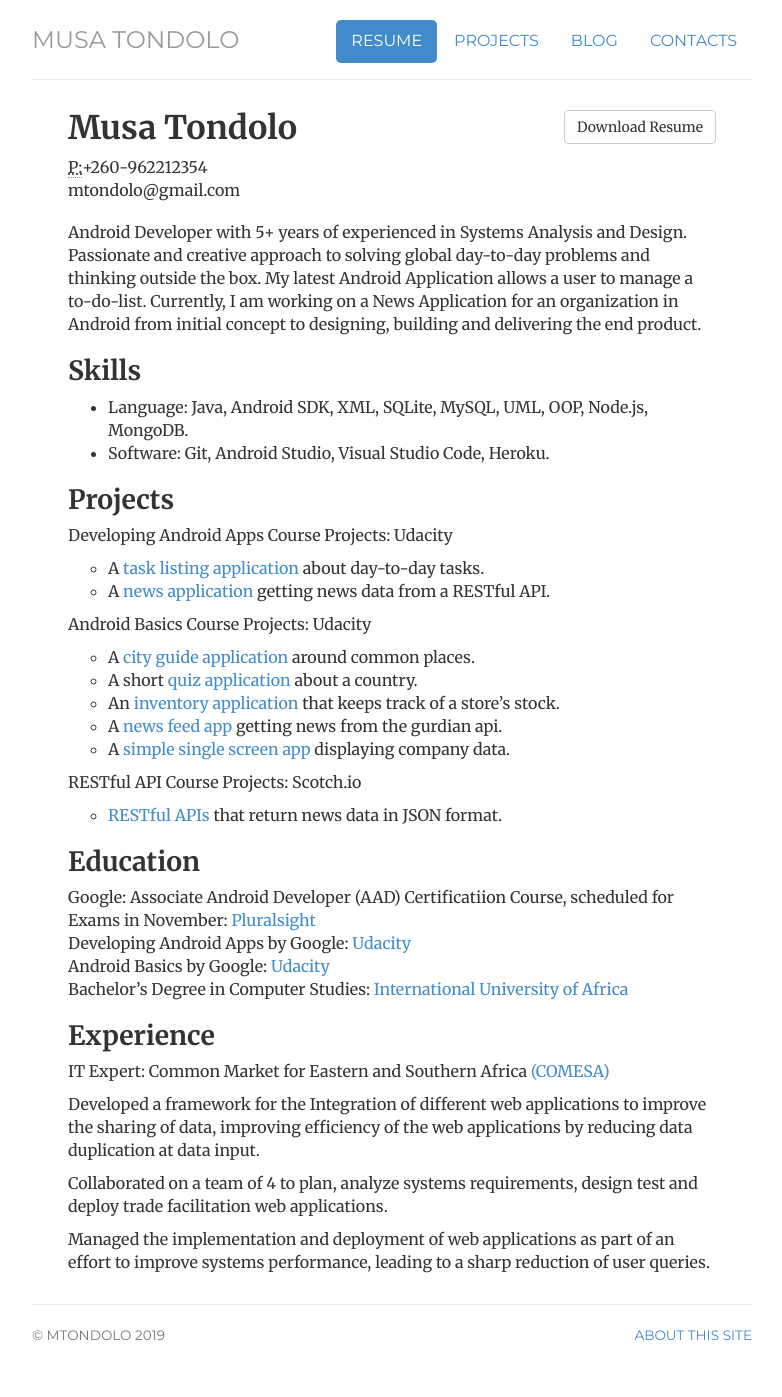
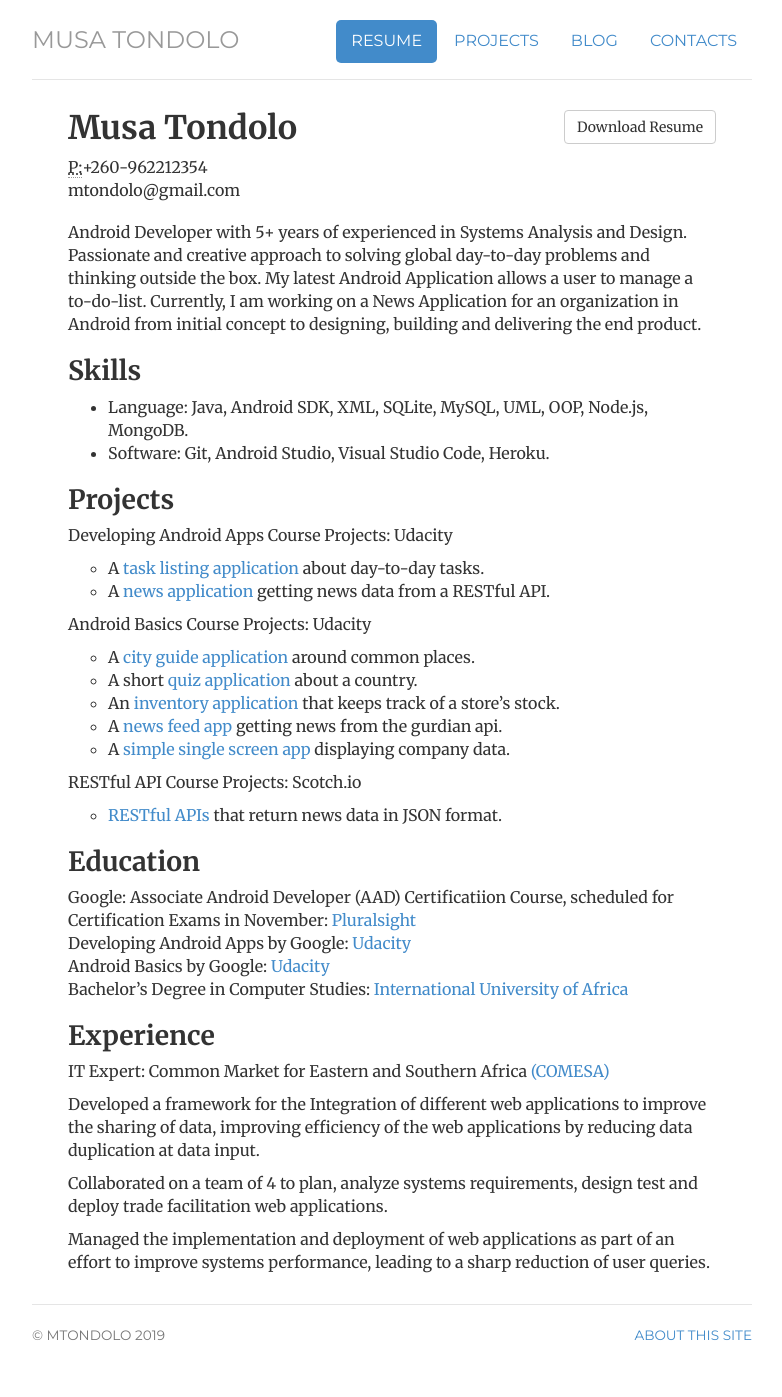
Before and after one commit to mtondolo/mtondolo.github.io, a Jekyll site: the page built from cv/index.html, in a window 1280 px wide. Shown: the whole page, without its empty margins (248-1030 px from the left). Built offline with Jekyll 4.4.1, drawn with Linux system fonts in a browser that asks for light colours.

Commit message:
Update index.html

```diff
--- a/cv/index.html
+++ b/cv/index.html
@@ -58,7 +58,7 @@
 				<h2>Education</h2>
 				        <p>
 	                                <ul class="list-unstyled">
-					<li>Google: Associate Android Developer (AAD) Certificatiion Course, scheduled for Exams in November: <a href="https://www.pluralsight.com/" title = "Pluralsight">Pluralsight</a></li>
+					<li>Google: Associate Android Developer (AAD) Certificatiion Course, scheduled for Certification Exams in November: <a href="https://www.pluralsight.com/" title = "Pluralsight">Pluralsight</a></li>
 					<li>Developing Android Apps by Google: <a href="https://www.udacity.com/course/new-android-fundamentals--ud851" title = "Udacity">Udacity</a></li>
 					<li>Android Basics by Google: <a href="https://www.udacity.com/course/android-basics-nanodegree-by-google--nd803" title = "Udacity"> Udacity</a></li>
 					<li>Bachelor’s Degree in Computer Studies: <a href="https://en.iua.edu.sd/" title = "International University of Africa">International University of Africa</a></li>
```
